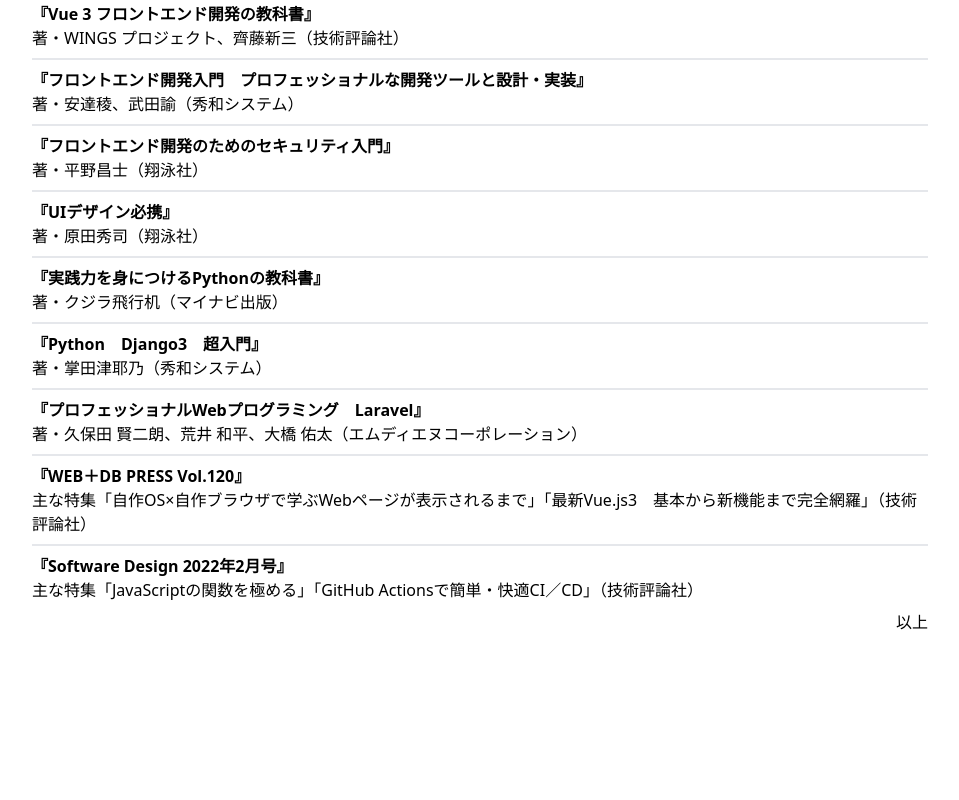
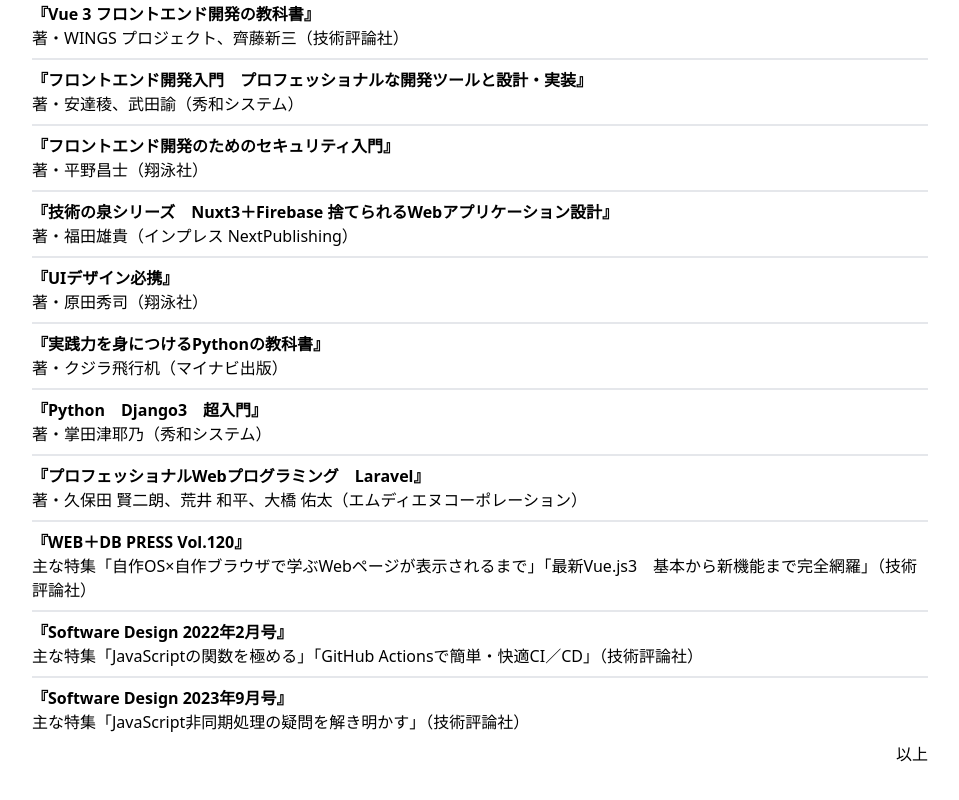
Before and after one commit to shu-saginoya/curriculum-vitae, a Vue app: page /books in a window 1280 px wide. Shown: the part 660-1460 px from the top of the page, without its empty margins (160-1119 px from the left). Before the commit the page ends 1334 px from the top, so only its background shows below. Built offline with nearby package versions, Linux system fonts and the light colour scheme.

Commit message:
Update - SectionBooks

```diff
--- a/src/components/contents/SectionBooks.vue
+++ b/src/components/contents/SectionBooks.vue
@@ -45,6 +45,10 @@
     note: '著・平野昌士（翔泳社）'
   },
   {
+    name: '技術の泉シリーズ　Nuxt3＋Firebase 捨てられるWebアプリケーション設計',
+    note: '著・福田雄貴（インプレス NextPublishing）'
+  },
+  {
     name: 'UIデザイン必携',
     note: '著・原田秀司（翔泳社）'
   },
@@ -67,6 +71,10 @@
   {
     name: 'Software Design 2022年2月号',
     note: '主な特集「JavaScriptの関数を極める」「GitHub Actionsで簡単・快適CI／CD」（技術評論社）'
+  },
+  {
+    name: 'Software Design 2023年9月号',
+    note: '主な特集「JavaScript非同期処理の疑問を解き明かす」（技術評論社）'
   }
 ]
 </script>
```
